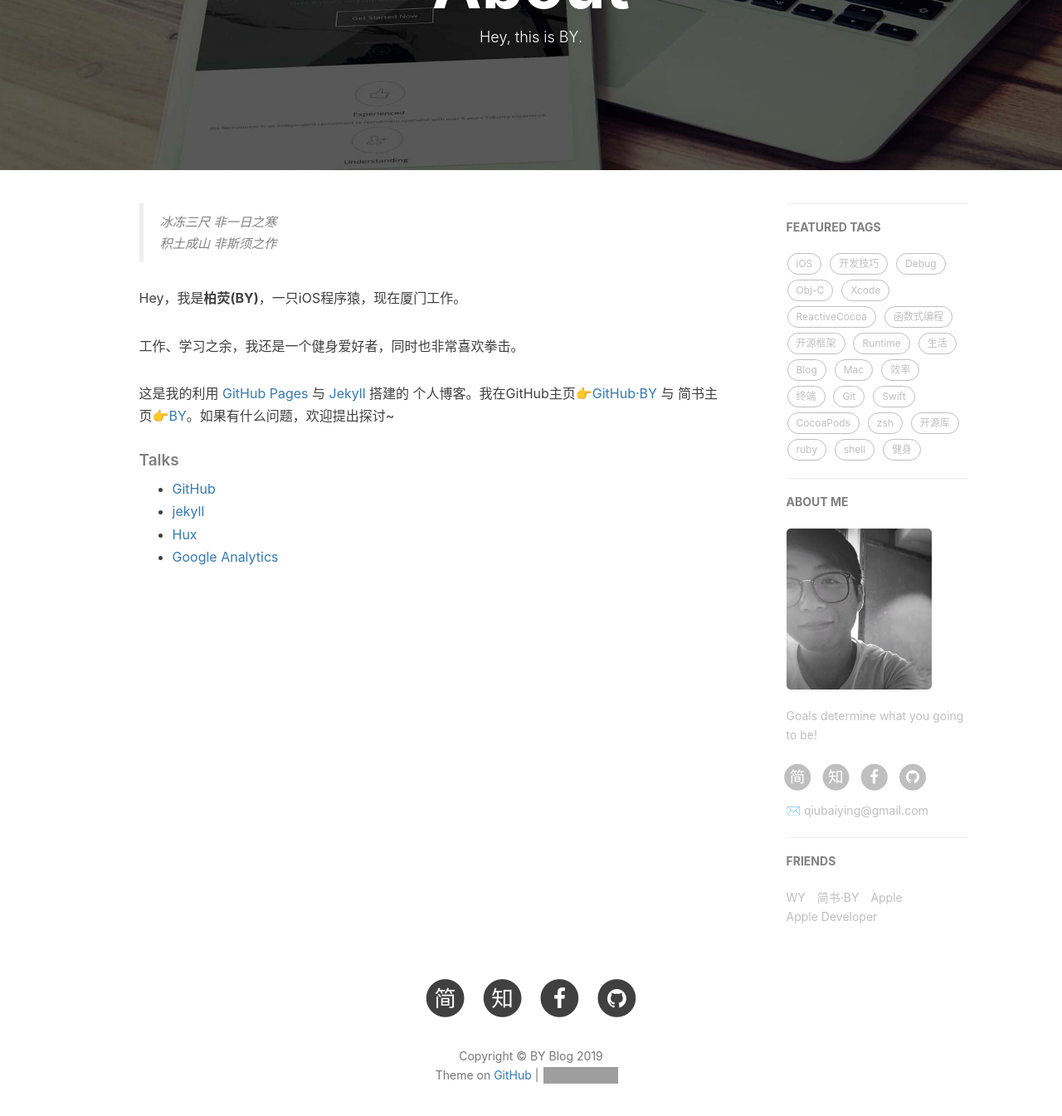
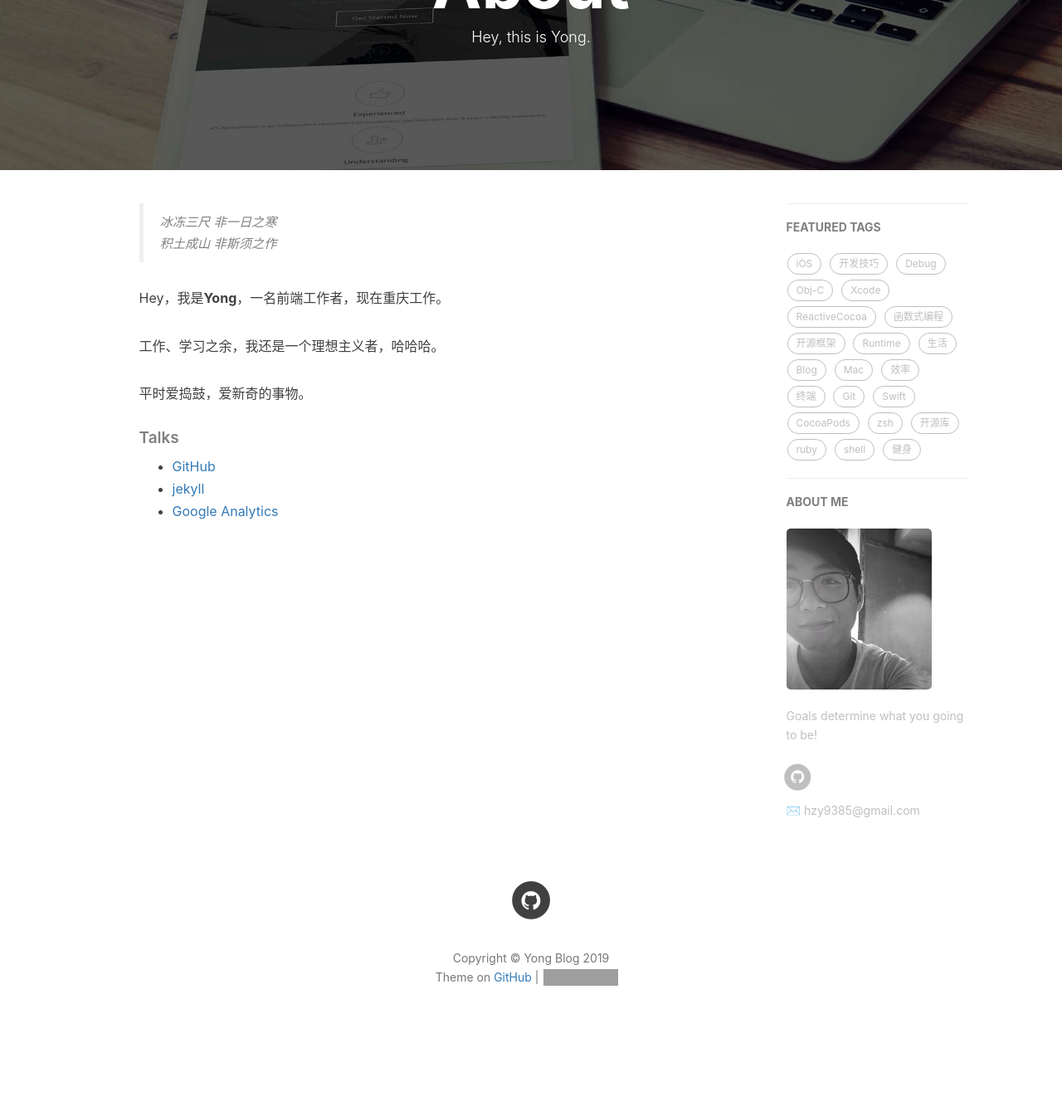
Before and after one commit to HZYou/HZYou.github.io, a Jekyll site: the page built from about.html, in a window 1280 px wide and 1400 px high, scrolled down 213 px. Shown: the top 1345 px of the window at 83% size. Built offline with Jekyll 4.4.1, drawn with Linux system fonts in a browser that asks for light colours; nearby versions of some CDN libraries; comment, search, counter and statistics services are not loaded; after the commit the page ends 1495 px from its top, so only the background shows below that; grey boxes are pictures that could not be loaded.

Commit message:
修改个人信息

```diff
--- a/_config.yml
+++ b/_config.yml
@@ -1,13 +1,13 @@
 # Site settings
-title: BY Blog
-SEOTitle: 柏荧的博客 | BY Blog
+title: Yong Blog
+SEOTitle: Yong 的博客 | Yong Blog
 header-img: img/post-bg-desk.jpg
-email: qiubaiying@gmail.com
-description: "Every failure is leading towards success."
-keyword: "BY, BY Blog, 柏荧的博客, qiubaiying, 邱柏荧, iOS, Apple, iPhone"
-url: "http://qiubaiying.github.io"          # your host, for absolute URL
+email: hzy9385@gmail.com
+description: "天道酬勤"
+keyword: "Yong, Yong' Blog, Yong的博客, ionic, flutter, iOS, Apple, iPhone"
+url: "http://HZYou.github.io"          # your host, for absolute URL
 baseurl: ""      # for example, '/blog' if your blog hosted on 'host/blog'
-github_repo: "https://github.com/qiubaiying/qiubaiying.github.io.git" # you code repository
+github_repo: "https://github.com/HZYou/HZYou.github.io.git" # you code repository
 
 # Sidebar settings
 sidebar: true                           # whether or not using Sidebar.
@@ -19,10 +19,10 @@
 # SNS settings
 RSS: false
 # weibo_username:     qiubaiying
-zhihu_username:     qiubaiying
-github_username:    qiubaiying
-facebook_username:  baiying.qiu.7
-jianshu_username:   e71990ada2fd
+# zhihu_username:     qiubaiying
+github_username:    HZYou
+# facebook_username:  baiying.qiu.7
+# jianshu_username:   e71990ada2fd
 #twitter_username:   qiubaiying
 
 
@@ -60,25 +60,25 @@
 # disqus_username: qiubaiying
 
 # Gitalk
-gitalk:
-  enable: true    #是否开启Gitalk评论
-  clientID: f2c84e7629bb1446c1a4                            #生成的clientID
-  clientSecret: ca6d6139d1e1b8c43f8b2e19492ddcac8b322d0d    #生成的clientSecret
-  repo: qiubaiying.github.io    #仓库名称
-  owner: qiubaiying    #github用户名
-  admin: qiubaiying
-  distractionFreeMode: true #是否启用类似FB的阴影遮罩
+# gitalk:
+#   enable: true    #是否开启Gitalk评论
+#   clientID: f2c84e7629bb1446c1a4                            #生成的clientID
+#   clientSecret: ca6d6139d1e1b8c43f8b2e19492ddcac8b322d0d    #生成的clientSecret
+#   repo: qiubaiying.github.io    #仓库名称
+#   owner: qiubaiying    #github用户名
+#   admin: qiubaiying
+#   distractionFreeMode: true #是否启用类似FB的阴影遮罩
 
 
 # 统计
 
 # Analytics settings
 # Baidu Analytics
-ba_track_id: b50bf2b12b5338a1845e33832976fd68
+# ba_track_id: b50bf2b12b5338a1845e33832976fd68
 
 # Google Analytics
-ga_track_id: 'UA-90855596-1'            # Format: UA-xxxxxx-xx
-ga_domain: qiubaiying.top               # 默认的是 auto, 这里我是自定义了的域名，你如果没有自己的域名，需要改成auto
+# ga_track_id: 'UA-90855596-1'            # Format: UA-xxxxxx-xx
+# ga_domain: qiubaiying.top               # 默认的是 auto, 这里我是自定义了的域名，你如果没有自己的域名，需要改成auto
 
 
 
@@ -97,18 +97,18 @@
 
 
 # Friends
-friends: [
-    {
-        title: "WY",
-        href: "http://zhengwuyang.com"
-    },{
-        title: "简书·BY",
-        href: "http://www.jianshu.com/u/e71990ada2fd"
-    },{
-        title: "Apple",
-        href: "https://apple.com"
-    },{
-        title: "Apple Developer",
-        href: "https://developer.apple.com/"
-    }
-]
+# friends: [
+#     {
+#         title: "WY",
+#         href: "http://zhengwuyang.com"
+#     },{
+#         title: "简书·BY",
+#         href: "http://www.jianshu.com/u/e71990ada2fd"
+#     },{
+#         title: "Apple",
+#         href: "https://apple.com"
+#     },{
+#         title: "Apple Developer",
+#         href: "https://developer.apple.com/"
+#     }
+# ]
--- a/about.html
+++ b/about.html
@@ -1,7 +1,7 @@
 ---
 layout: page
 title: "About"
-description: "Hey, this is BY."
+description: "Hey, this is Yong."
 header-img: "img/post-bg-rwd.jpg"
 ---
 
@@ -15,14 +15,16 @@
 <div class="zh post-container">
 
   <!--copied from markdown -->
-    <blockquote><p>冰冻三尺 非一日之寒<br>
-    积土成山 非斯须之作</p></blockquote>
+  <blockquote>
+    <p>冰冻三尺 非一日之寒<br>
+      积土成山 非斯须之作</p>
+  </blockquote>
 
-    <p>Hey，我是<strong>柏荧(BY)</strong>，一只iOS程序猿，现在厦门工作。</p>
+  <p>Hey，我是<strong>Yong</strong>，一名前端工作者，现在重庆工作。</p>
 
-    <p>工作、学习之余，我还是一个健身爱好者，同时也非常喜欢拳击。</p>
+  <p>工作、学习之余，我还是一个理想主义者，哈哈哈。</p>
 
-    <p>这是我的利用 <a href="https://pages.github.com/">GitHub Pages</a> 与 <a href="http://jekyll.com.cn/">Jekyll</a> 搭建的 个人博客。我在GitHub主页<a href="https://github.com/qiubaiying">👉GitHub·BY</a> 与 简书主页<a href="https://http://www.jianshu.com/u/e71990ada2fd">👉BY</a>。如果有什么问题，欢迎提出探讨~</p>
+  <p>平时爱捣鼓，爱新奇的事物。</p>
 
   <p></p>
 
@@ -31,7 +33,6 @@
   <ul>
     <li><a href="https://github.com">GitHub</a></li>
     <li><a href="http://jekyll.com.cn/">jekyll</a></li>
-        <li><a href="http://huangxuan.me/">Hux</a></li>
     <li><a href="https://analytics.google.com/analytics">Google Analytics</a></li>
   </ul>
 </div>
@@ -68,15 +69,15 @@
   window.addEventListener('hashchange', _render);
 
   // handle render
-    function _render(){
+  function _render() {
     var _hash = window.location.hash;
     // en
-        if(_hash == "#en"){
+    if (_hash == "#en") {
       $select.selectedIndex = 1;
       $en.style.display = "block";
       $zh.style.display = "none";
       // zh by default
-        }else{
+    } else {
       // not trigger onChange, otherwise cause a loop call.
       $select.selectedIndex = 0;
       $zh.style.display = "block";
@@ -85,10 +86,10 @@
   }
 
   // handle select change
-    function onLanChange(index){
-        if(index == 0){
+  function onLanChange(index) {
+    if (index == 0) {
       window.location.hash = "#zh"
-        }else{
+    } else {
       window.location.hash = "#en"
     }
   }
@@ -136,8 +141,10 @@
   var disqus_identifier = "{{site.disqus.username}}/{{page.url}}";
   var disqus_url = "{{site.url}}{{page.url}}";
 
-    (function() {
-        var dsq = document.createElement('script'); dsq.type = 'text/javascript'; dsq.async = true;
+  (function () {
+    var dsq = document.createElement('script');
+    dsq.type = 'text/javascript';
+    dsq.async = true;
     dsq.src = '//' + disqus_shortname + '.disqus.com/embed.js';
     (document.getElementsByTagName('head')[0] || document.getElementsByTagName('body')[0]).appendChild(dsq);
   })();
--- a/index.html
+++ b/index.html
@@ -19,7 +19,8 @@
     </div>
   </a>
   <p class="post-meta">
-        Posted by {% if post.author %}{{ post.author }}{% else %}{{ site.title }}{% endif %} on {{ post.date | date: "%B %-d, %Y" }}
+    Posted by {% if post.author %}{{ post.author }}{% else %}{{ site.title }}{% endif %} on
+    {{ post.date | date: "%B %-d, %Y" }}
   </p>
 </div>
 <hr>
```
Also changed, not shown: other parts of about.html (+5 -1 lines), other parts of index.html (+1 -1 lines). Lines whose indentation alone changed are shown as unchanged.
